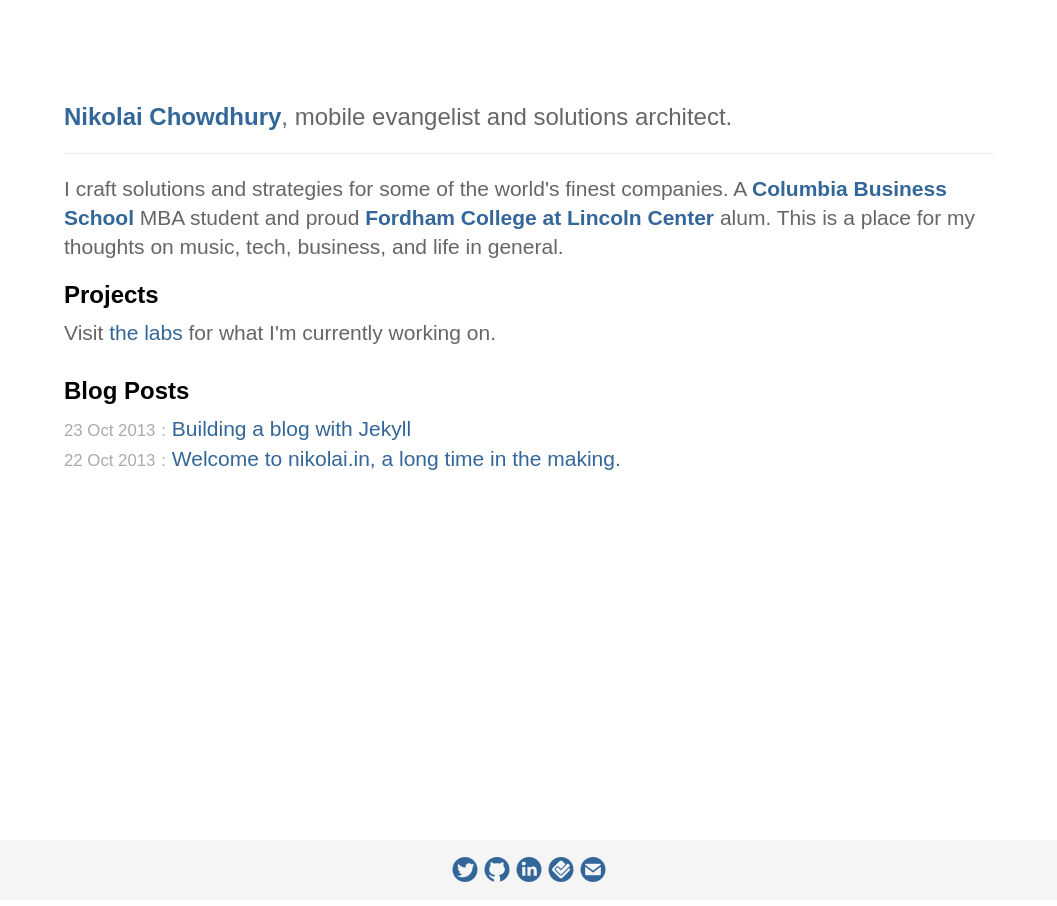
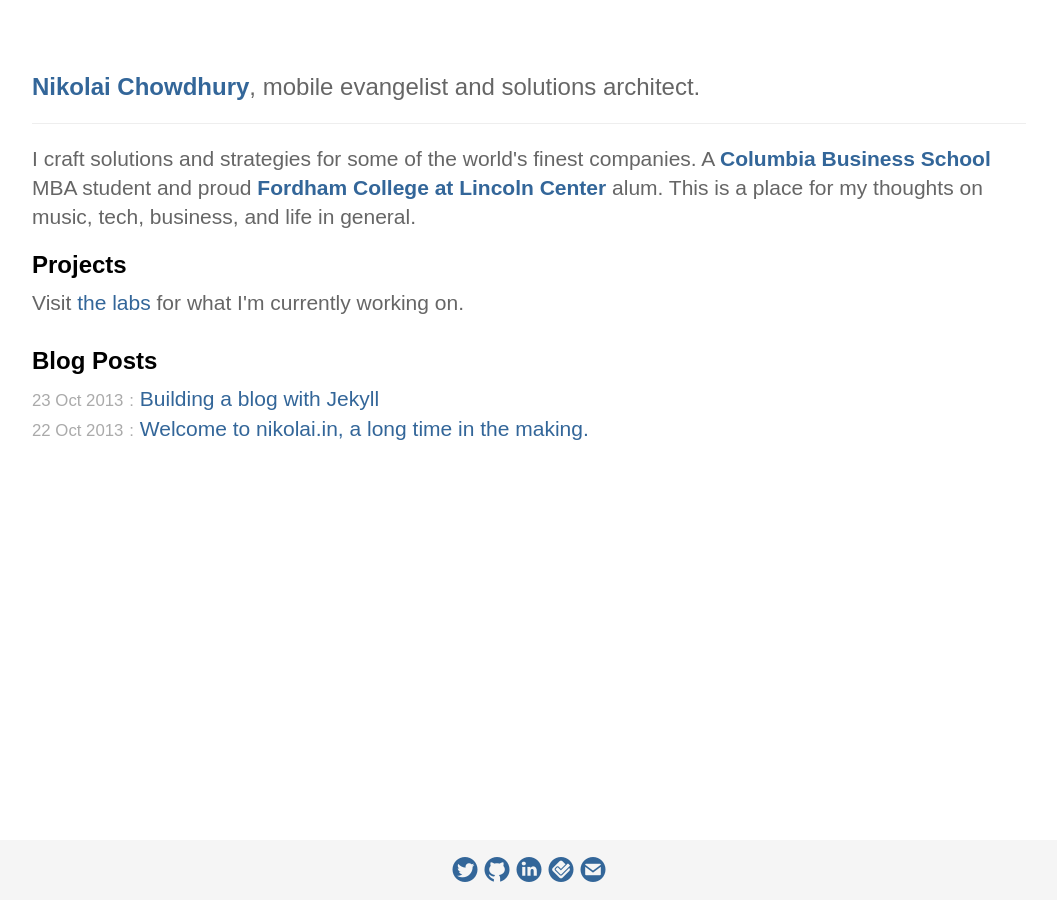
Before and after one commit to chowdhury/nikolai.in, a Jekyll site: the page built from index.html, in a window 1280 px wide. Shown: the whole page, without its empty margins (111-1168 px from the left). Built offline with Jekyll 4.4.1, drawn with Linux system fonts in a browser that asks for light colours; nearby versions of some CDN libraries; some web fonts are replaced.

Commit message:
header style padding

```diff
--- a/css/labstyle.css
+++ b/css/labstyle.css
@@ -37,8 +37,8 @@
 /* Not required for template or sticky footer method. */
 
 #wrap > .container {
-  padding: 60px 15px 0;
-  width: 75%;
+  padding: 30px 15px 0;
+  width: 80%;
 }
 .container .credit {
   margin: 20px 0;
```
